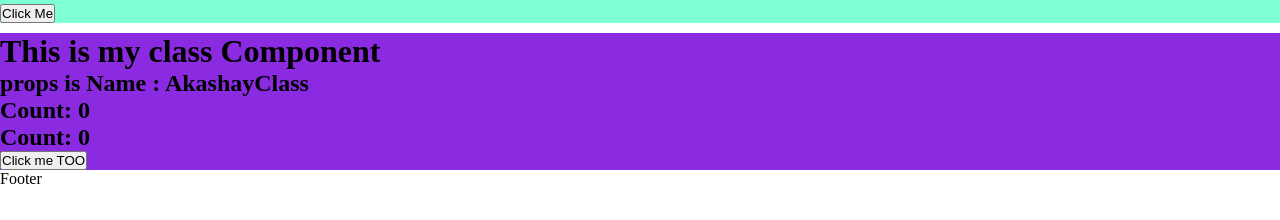
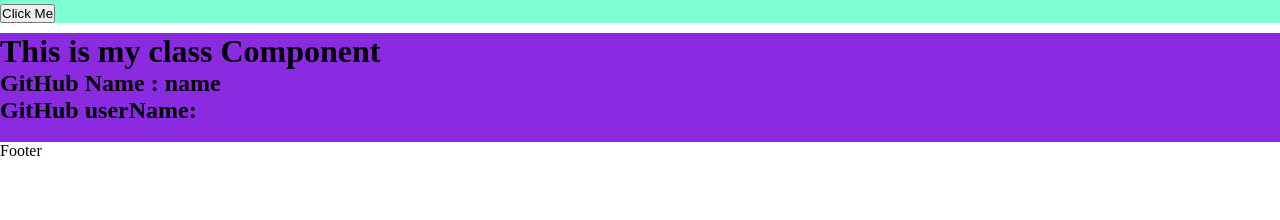
Before and after one commit to Vishal7410/React_Practise, a React (Vite) app in the folder 5_Cheap_me_code/: page /about in a window 1280 px wide. Shown: the part 423-643 px from the top of the page. Built offline with nearby package versions, Linux system fonts and the light colour scheme; no server answers.

Commit message:
componentLifeCyledDone

```diff
--- a/5_Cheap_me_code/src/Component/NavPages/About.jsx
+++ b/5_Cheap_me_code/src/Component/NavPages/About.jsx
@@ -1,44 +1,43 @@
-import React from "react"
+import React from "react";
 import Profile from "./Profile";
 import ProfileClassComponent from "./ProfileClass";
-class About extends React.Component{
-
-  constructor(props){
+class About extends React.Component {
+  constructor(props) {
     super(props);
     console.log("About-constructor");
   }
 
-  componentDidMount(){
+  componentDidMount() {
     console.log("parent-About ComponentDidMount call");
   }
 
-
-  render(){
+  render() {
     console.log("About-render");
 
-    return(
+    return (
       <>
         <h1>Your About Us Page</h1>
 
         {/* <Link to={"/profile"}>Click me <Profile/></Link> */}
         {/* <Outlet/> */}
 
-      <div style={{
-        marginTop:"30px",
-        marginBottom: "30px"
-      }}>
-        <h2 style={{color: "darkgreen"}}>See the difference between the Class Component and the Function Component</h2>
-
+        <div
+          style={{
+            marginTop: "30px",
+            marginBottom: "30px",
+          }}
+        >
+          <h2 style={{ color: "darkgreen" }}>
+            See the difference between the Class Component and the Function
+            Component
+          </h2>
         </div>
-
 
         <Profile name={"AkashyFunctional"} />
         <ProfileClassComponent name={"AkashayClass"} XYZ="abc" />
-
       </>
-    )
-
+    );
   }
 }
 
-export default About
+export default About;
--- a/5_Cheap_me_code/src/Component/NavPages/ProfileClass.jsx
+++ b/5_Cheap_me_code/src/Component/NavPages/ProfileClass.jsx
@@ -5,17 +5,38 @@ class Profile extends React.Component {
     constructor(props){
         super(props);
         this.state={
-         count: 0,
-         count2: 0
+         userInfo: {
+          name : "name",
+          login: "",
+          avatar_url: "",
+
+         },
 
         };
         console.log("ProfileClass-constructor"); //1st render
     }
 
-    componentDidMount(){
+    async componentDidMount(){
       // Its old uses like useEffect but it is not exactly the UseEffect
       //This method is best place to make Api Call
       console.log("ComponentDidMount ProfileClass Render"); //3rd render
+
+      //API Calls
+      const data = await fetch("https://api.github.com/users/Vishal7410")
+      const json = await data.json();
+      console.log(json);
+      this.setState({
+        userInfo: json,
+      });
+      //console.log("Child - componentDidMount" + this.props.userInfo.name);
+    }
+
+    componentDidUpdate() {
+      console.log("Component Did Update");
+
+    }
+    componentWillUnmount(){
+      console.log("Component Will Unmont");
     }
 
 
@@ -29,12 +50,16 @@ class Profile extends React.Component {
             backgroundColor: "blueviolet",
           }}
         >
-          <h1>This is my class Component </h1>
+          {/* <h1>This is my class Component </h1>
           <h2>props is Name : {this.props.name}</h2>
           <h2>Count: {this.state.count}</h2>
-          <h2>Count: {this.state.count2}</h2>
+          <h2>Count: {this.state.count2}</h2> */}
+           <h1>This is my class Component </h1>
+          <h2>GitHub Name : {this.state.userInfo.name}</h2>
+          <h2>GitHub userName: {this.state.userInfo.login}</h2>
+         <img src={this.state.userInfo.avatar_url} alt="" />
 
-          <button
+          {/* <button
           onClick={()=> {
             //WE DO NOT MUTATED STATE DIRECTLY
             // NEVER DO this.state = someThing
@@ -43,7 +68,7 @@ class Profile extends React.Component {
                 count2: 2,
             });
           }}
-          >Click me TOO</button>
+          >Click me TOO</button> */}
         </div>
       </>
     );
```
Lines whose indentation alone changed are shown as unchanged.
